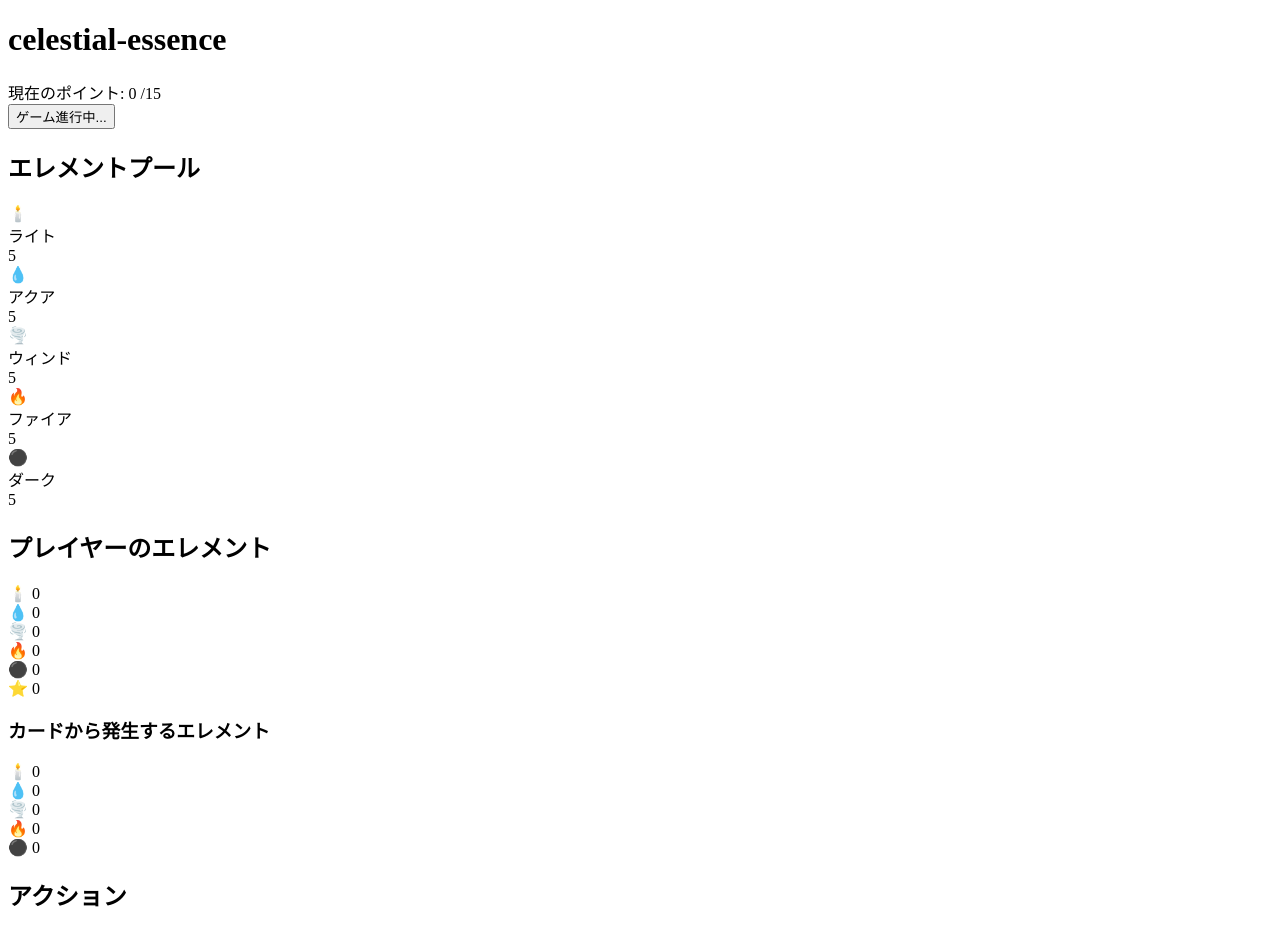
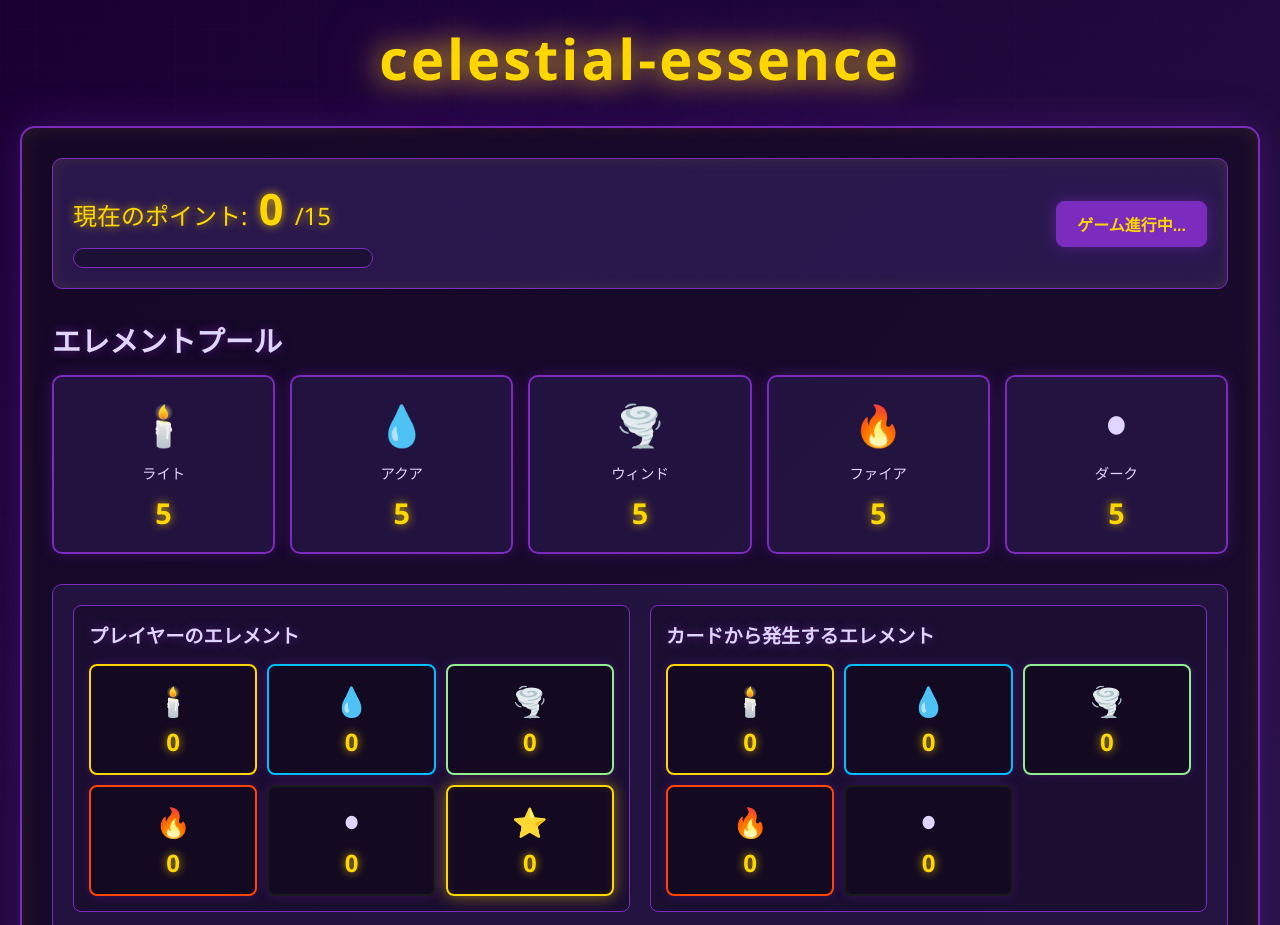
Before and after one commit to ota2-k/celestial-essence, a plain HTML site: page index.html in a window 1280 px wide. Shown: the top 925 px of the page. Drawn offline with Linux system fonts and the light colour scheme; a script that the page names is missing.

Commit message:
Change stylesheet link in index.html
Updated the stylesheet link and preserved the structure of the HTML document.

```diff
--- a/index.html
+++ b/index.html
@@ -4,7 +4,7 @@
     <meta charset="UTF-8">
     <meta name="viewport" content="width=device-width, initial-scale=1.0">
     <title>celestial-essence</title>
-    <link rel="stylesheet" href="style.css">
+    <link rel="stylesheet" href="elemental-style.css">
 </head>
 <body>
     <div class="container">
```
